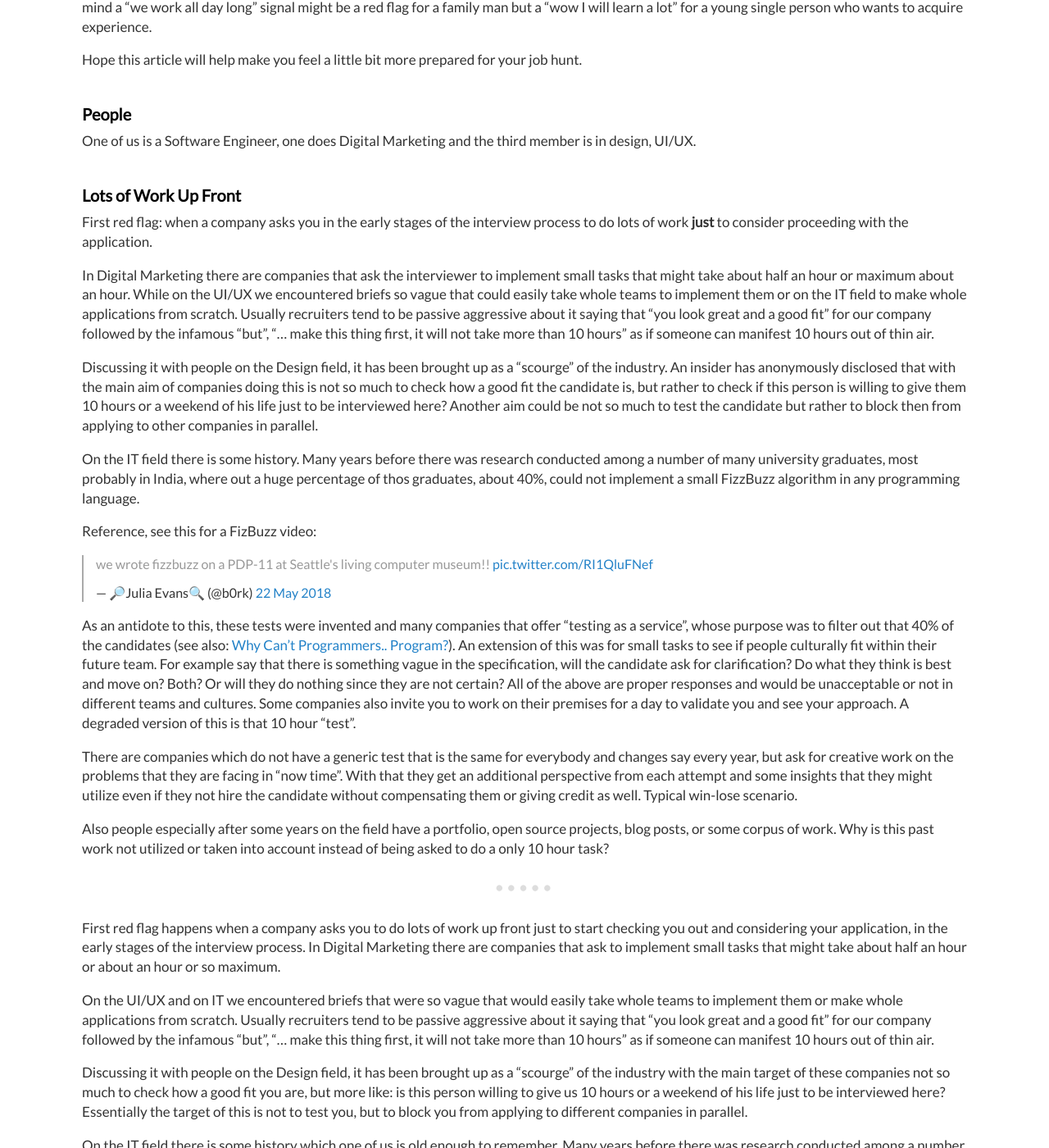
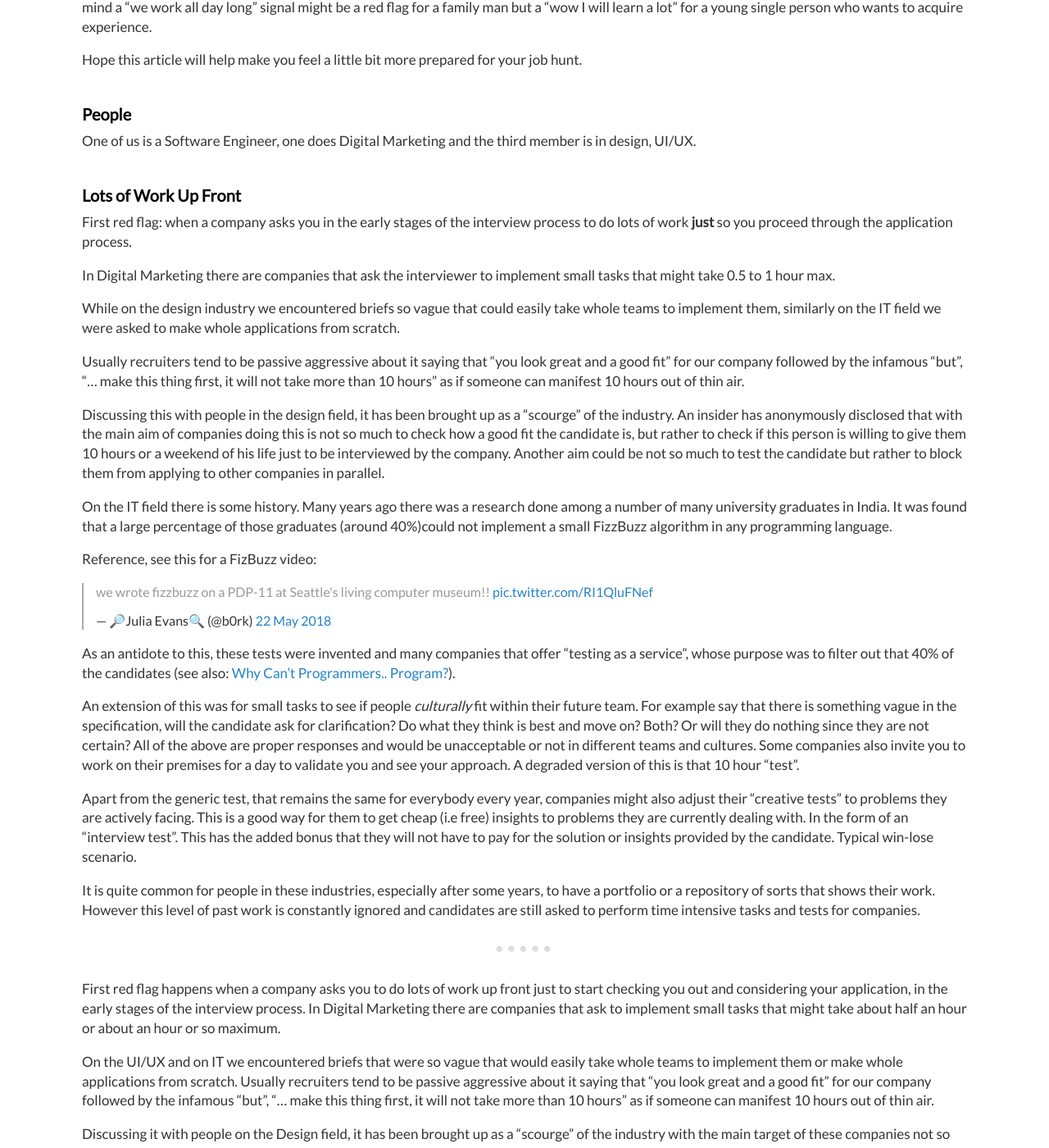
Before and after one commit to dimitrismistriotis/dimitrismistriotis.github.io, a Jekyll site: the page built from _posts/2018-05-24-red_flags_in_interviews.md, in a window 1280 px wide and 1400 px high, scrolled down 465 px. Shown: the whole window at 82% size. Built offline with Jekyll 4.4.1, drawn with Linux system fonts in a browser that asks for light colours; comment, search, counter and statistics services are not loaded.

Commit message:
Sosp Corrections

```diff
--- a/_posts/2018-05-24-red_flags_in_interviews.md
+++ b/_posts/2018-05-24-red_flags_in_interviews.md
@@ -42,29 +42,32 @@ member is in design, UI/UX.
 ## Lots of Work Up Front
 
 First red flag: when a company asks you in the early stages of the interview
-process to do lots of work **just** to consider proceeding with the
-application.
+process to do lots of work **just** so you proceed through the application
+process.
 
-In Digital Marketing there are companies that ask the interviewer to  implement
-small tasks that might take about half an hour or maximum about an hour.
-While on the UI/UX we encountered briefs so vague that could easily take whole
-teams to implement them or on the IT field to make whole applications from
-scratch. Usually recruiters tend to be passive aggressive about it saying that
+In Digital Marketing there are companies that ask the interviewer to implement
+small tasks that might take 0.5 to 1 hour max.
+
+While on the design industry we encountered briefs so vague that could easily
+take whole teams to implement them, similarly on the IT field we were asked
+to make whole applications from scratch.
+
+Usually recruiters tend to be passive aggressive about it saying that
 "you look great and a good fit" for our company followed by the infamous "but",
 "... make this thing first, it will not take more than 10 hours" as if someone
 can manifest 10 hours out of thin air.
 
-Discussing it with people on the Design field, it has been brought up as a
+Discussing this with people in the design field, it has been brought up as a
 "scourge" of the industry. An insider has anonymously disclosed that with the
 main aim of companies doing this is not so much to check how a good fit
-the candidate is, but rather to check if this person is willing to give
-them 10 hours or a weekend of his life just to be interviewed here? Another
-aim could be not so much to test the candidate but rather to block then from
-applying to other companies in parallel.
+the candidate is, but rather to check if this person is willing to give them
+10 hours or a weekend of his life just to be interviewed by the company.
+Another aim could be not so much to test the candidate but rather to block
+them from applying to other companies in parallel.
 
-On the IT field there is some history. Many years before there was research
-conducted among a number of many university graduates, most probably in India,
-where out a huge percentage of thos graduates, about 40%, could not implement
+On the IT field there is some history. Many years ago there was a research
+done among a number of many university graduates in India. It was found that
+a large percentage of those graduates (around 40%)could not implement
 a small FizzBuzz algorithm in any programming language.
 
 Reference, see this for a FizBuzz video:
@@ -74,8 +77,9 @@ Reference, see this for a FizBuzz video:
 
 As an antidote to this, these tests were invented and many companies that offer
 "testing as a service", whose purpose was to filter out that 40% of the
-candidates (see also: [Why Can't Programmers.. Program?](https://blog.codinghorror.com/why-cant-programmers-program/)). An
-extension of this was for small tasks to see if people culturally fit
+candidates (see also: [Why Can't Programmers.. Program?](https://blog.codinghorror.com/why-cant-programmers-program/)).
+
+An extension of this was for small tasks to see if people *culturally* fit
 within their future team. For example say that there is something
 vague in the specification, will the candidate ask for clarification? Do what
 they think is best and move on? Both? Or will they do nothing since they are
@@ -84,17 +88,17 @@ not in different teams and cultures. Some companies also invite you to work on
 their premises for a day to validate you and see your approach. A degraded
 version of this is that 10 hour "test".
 
-There are companies which do not have a generic test that is the same for
-everybody and changes say every year, but ask for creative work on the problems
-that they are facing in "now time". With that they get an additional
-perspective from each attempt and some insights that they might utilize
-even if they not hire the candidate without compensating them or giving credit
-as well. Typical win-lose scenario.
+Apart from the generic test, that remains the same for everybody every year,
+companies might also adjust their "creative tests" to problems they are
+actively facing. This is a good way for them to get cheap (i.e free) insights
+to problems they are currently dealing with. In the form of an "interview
+test". This has the added bonus that they will not have to pay for the
+solution or insights provided by the candidate. Typical win-lose scenario.
 
-Also people especially after some years on the field have a portfolio, open
-source projects, blog posts, or some corpus of work. Why is this past work not
-utilized or taken into account instead of being asked to do a only 10 hour
-task?
+It is quite common for people in these industries, especially after some years,
+to have a portfolio or a repository of sorts that shows their work. However
+this level of past work is constantly ignored and candidates are still asked
+to perform time intensive tasks and tests for companies.
 
 ---
 
```
